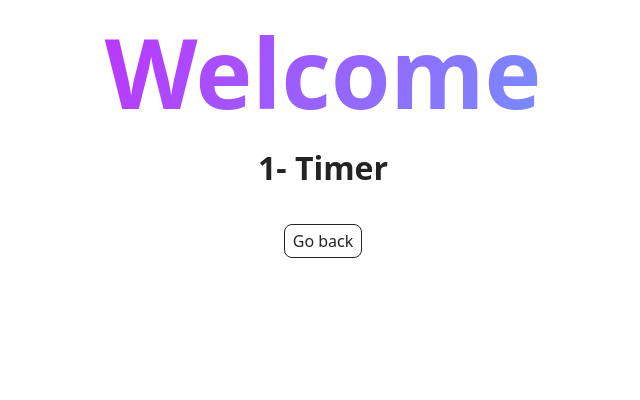
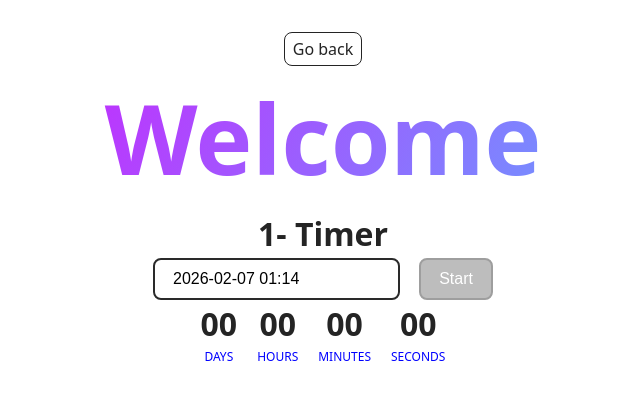
Before and after one commit to LudSkop/goit-js-hw-10, a website built with Vite: page src/1-timer.html in a window 1280 px wide. Shown: the whole page, without its empty margins (317-957 px from the left). Built offline with nearby package versions, Linux system fonts and the light colour scheme.

Commit message:
added timer

```diff
--- a/package.json
+++ b/package.json
@@ -17,6 +17,7 @@
   "author": "Alexander Repeta <alexander.repeta@gmail.com>",
   "license": "ISC",
   "dependencies": {
+    "flatpickr": "^4.6.13",
     "vite-plugin-full-reload": "^1.2.0",
     "vite-plugin-html-inject": "^1.1.2"
   }
--- a/src/1-timer.html
+++ b/src/1-timer.html
@@ -12,11 +12,36 @@
 
     <main>
       <div class="container">
+        <load src="./partials/back-link.html" />
         <h1 class="main-title">
           <span class="main-title-gradient">Welcome</span> 1- Timer
         </h1>
-        <load src="./partials/back-link.html" />
+
       </div>
+
+
+      <input type="text" id="datetime-picker" />
+<button type="button" data-start>Start</button>
+
+<div class="timer">
+  <div class="field">
+    <span class="value" data-days>00</span>
+    <span class="label">Days</span>
+  </div>
+  <div class="field">
+    <span class="value" data-hours>00</span>
+    <span class="label">Hours</span>
+  </div>
+  <div class="field">
+    <span class="value" data-minutes>00</span>
+    <span class="label">Minutes</span>
+  </div>
+  <div class="field">
+    <span class="value" data-seconds>00</span>
+    <span class="label">Seconds</span>
+  </div>
+</div>
+
     </main>
 
 
--- a/src/css/styles.css
+++ b/src/css/styles.css
@@ -16,3 +16,64 @@
 @import url('./badges.css');
 @import url('./back-link.css');
 @import url('./footer.css');
+#datetime-picker {
+  padding: 10px 18px;
+  font-size: 16px;
+  border: 2px solid #2a2a2a;
+  border-radius: 8px;
+  outline: none;
+  margin-right: 15px;
+}
+
+#datetime-picker:focus {
+  border-color: #4caf50;
+}
+
+button[data-start] {
+  padding: 10px 18px;
+  font-size: 16px;
+  border: 2px solid #388e3c;
+  border-radius: 8px;
+  background-color: #4caf50;
+  color: #fff;
+  cursor: pointer;
+  transition: background-color 250ms ease, transform 150ms ease;
+}
+
+button[data-start]:hover {
+  background-color: #43a047;
+}
+
+button[data-start]:active {
+  transform: scale(0.96);
+}
+
+button[data-start]:disabled {
+  background-color: #bdbdbd;
+  border-color: #9e9e9e;
+  cursor: not-allowed;
+}
+
+.timer {
+  display: flex;
+  gap: 20px;
+  justify-content: center;
+  align-items: center;
+}
+
+.field {
+  display: flex;
+  flex-direction: column; /* значення зверху, підпис знизу */
+  align-items: center;    /* по центру по горизонталі */
+}
+
+.value {
+  font-size: 32px;
+  font-weight: bold;
+}
+
+.label {
+  font-size: 12px;
+  text-transform: uppercase;
+  color: blue;
+}
--- a/src/js/1-timer.js
+++ b/src/js/1-timer.js
@@ -1 +1,85 @@
-console.log("hello world-1");
+
+import flatpickr from "flatpickr";
+import "flatpickr/dist/flatpickr.min.css";
+
+
+const daysEl = document.querySelector('[data-days]');
+const hoursEl = document.querySelector('[data-hours]');
+const minutesEl = document.querySelector('[data-minutes]');
+const secondsEl = document.querySelector('[data-seconds]');
+const input = document.querySelector("#datetime-picker");
+const startBtn = document.querySelector("button[data-start]");
+
+let userSelectedDate = null;
+
+// Спочатку кнопка неактивна
+startBtn.disabled = true;
+
+const options = {
+    enableTime: true,
+    time_24hr: true,
+    defaultDate: new Date(),
+    minuteIncrement: 1,
+
+    onClose(selectedDates) {
+        const selectedDate = selectedDates[0];
+        console.log("Вибрана дата:", selectedDate);
+
+        // Перевірка: чи дата в майбутньому?
+        if (selectedDate <= new Date()) {
+            alert("Please choose a date in the future");
+            startBtn.disabled = true;
+            userSelectedDate = null;
+        } else {
+            userSelectedDate = selectedDate;
+            startBtn.disabled = false;  // ✅ активуємо кнопку
+        }
+    }
+};
+
+flatpickr(input, options);
+
+startBtn.addEventListener("click", handleClickBtn);
+
+function handleClickBtn(event) {
+    if (!userSelectedDate) {
+        alert("Спочатку виберіть дату!");
+        return;
+    }
+
+    console.log("Запуск таймера до:", userSelectedDate);
+
+    // Тут запускаєте зворотній відлік
+    startCountdown(userSelectedDate);
+}
+
+// Функція зворотного відліку
+function startCountdown(endDate) {
+    const intervalId = setInterval(() => {
+        const now = new Date();
+        const deltaTime = endDate - now;
+
+        if (deltaTime <= 0) {
+            clearInterval(intervalId);
+            console.log("Час вийшов!");
+            daysEl.textContent = "00";
+            hoursEl.textContent = "00";
+            minutesEl.textContent = "00";
+            secondsEl.textContent = "00";
+            return;
+        }
+
+        // Конвертуємо мілісекунди в дні, години, хвилини, секунди
+        const days = Math.floor(deltaTime / (1000 * 60 * 60 * 24));
+        const hours = Math.floor((deltaTime % (1000 * 60 * 60 * 24)) / (1000 * 60 * 60));
+        const minutes = Math.floor((deltaTime % (1000 * 60 * 60)) / (1000 * 60));
+        const seconds = Math.floor((deltaTime % (1000 * 60)) / 1000);
+
+        // Оновлюємо UI
+        daysEl.textContent = String(days).padStart(2, '0');
+        hoursEl.textContent = String(hours).padStart(2, '0');
+        minutesEl.textContent = String(minutes).padStart(2, '0');
+        secondsEl.textContent = String(seconds).padStart(2, '0');
+
+    }, 1000);
+}
```
Also changed, not shown: 1 other file.
